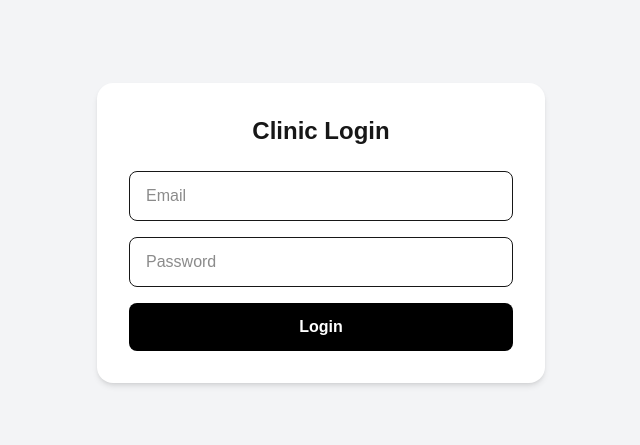
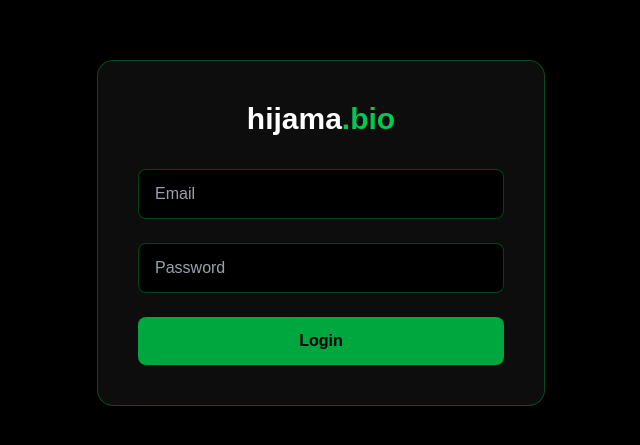
Before and after one commit to Aafiyah-Digital/hijama-frontend, a Next.js app: page /login in a window 1280 px wide. Shown: the part 167-612 px from the top of the page, without its empty margins (319-959 px from the left). Built offline with nearby package versions, Linux system fonts and the light colour scheme; no server answers.

Commit message:
fix supabase server cookie handling

```diff
--- a/app/login/page.tsx
+++ b/app/login/page.tsx
@@ -22,41 +22,36 @@ export default function Login() {
       password,
     });
 
-    console.log("LOGIN DATA:", data);
-    console.log("LOGIN ERROR:", error);
-
     if (error) {
-      alert("Login error: " + error.message);
+      alert(error.message);
       setLoading(false);
       return;
     }
 
     if (!data?.session) {
-      alert("No session returned from Supabase.");
+      alert("No session returned.");
       setLoading(false);
       return;
     }
-
-    alert("Login successful. Attempting redirect...");
 
     router.replace("/dashboard");
     router.refresh();
   }
 
   return (
-    <div className="min-h-screen flex items-center justify-center bg-gray-100">
-      <div className="bg-white p-8 rounded-2xl shadow-md w-full max-w-md">
-        <h1 className="text-2xl font-bold mb-6 text-center">
-          Clinic Login
+    <div className="min-h-screen flex items-center justify-center bg-black text-white">
+      <div className="bg-white/5 border border-green-600/40 p-10 rounded-2xl w-full max-w-md backdrop-blur-sm">
+        <h1 className="text-3xl font-bold mb-8 text-center">
+          hijama<span className="text-green-500">.bio</span>
         </h1>
 
-        <form onSubmit={handleLogin} className="space-y-4">
+        <form onSubmit={handleLogin} className="space-y-6">
           <input
             name="email"
             type="email"
             placeholder="Email"
             required
-            className="w-full border rounded-lg px-4 py-3"
+            className="w-full bg-black border border-green-600/40 rounded-lg px-4 py-3 text-white placeholder-gray-400 focus:outline-none focus:border-green-500"
           />
 
           <input
@@ -64,13 +59,13 @@ export default function Login() {
             type="password"
             placeholder="Password"
             required
-            className="w-full border rounded-lg px-4 py-3"
+            className="w-full bg-black border border-green-600/40 rounded-lg px-4 py-3 text-white placeholder-gray-400 focus:outline-none focus:border-green-500"
           />
 
           <button
             type="submit"
             disabled={loading}
-            className="w-full bg-black text-white py-3 rounded-lg font-semibold disabled:opacity-50"
+            className="w-full bg-green-600 hover:bg-green-500 text-black py-3 rounded-lg font-semibold transition disabled:opacity-50"
           >
             {loading ? "Logging in..." : "Login"}
           </button>
```
